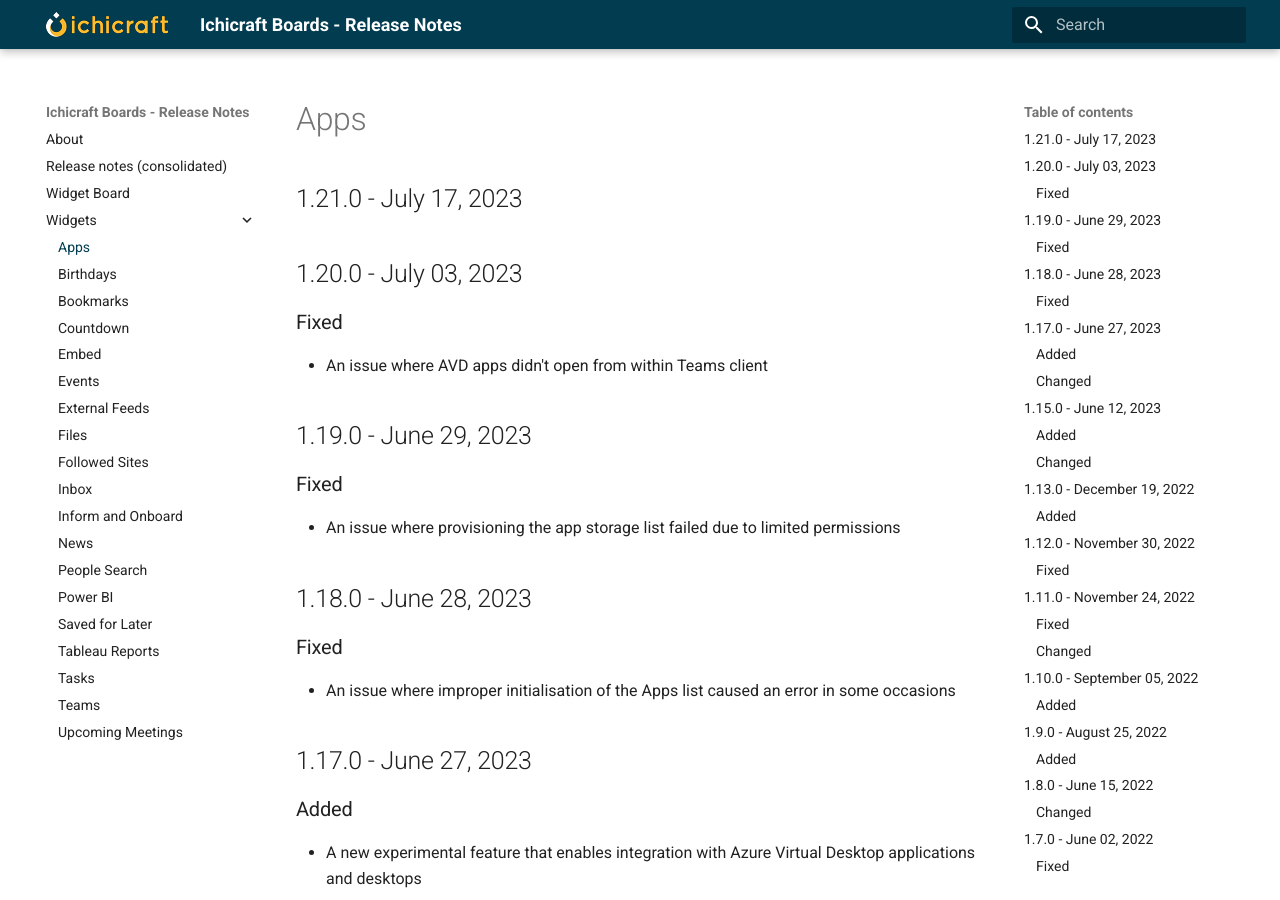
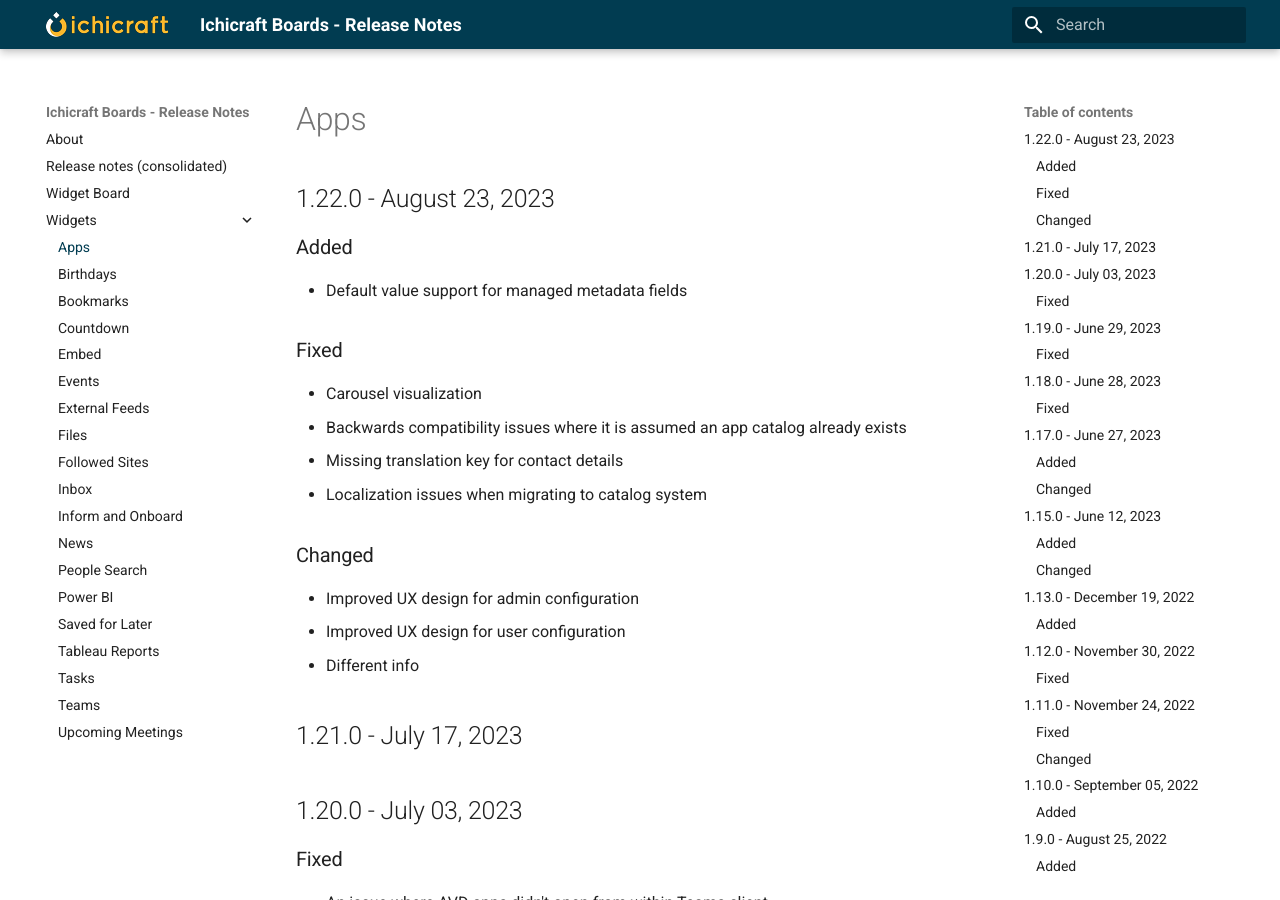
Before and after one commit to ichicraft/widgets-docs, an MkDocs documentation site: the page built from docs/Widgets/Apps.md, in a window 1280 px wide and 900 px high. Built offline with MkDocs 1.6.1 and Material for MkDocs 9.7.7, drawn with Linux system fonts in a browser that asks for light colours.

```diff
--- a/docs/Widgets/Apps.md
+++ b/docs/Widgets/Apps.md
@@ -1,3 +1,19 @@
+## 1.22.0 - August 23, 2023
+
+### Added
+- Default value support for managed metadata fields
+
+### Fixed
+- Carousel visualization
+- Backwards compatibility issues where it is assumed an app catalog already exists
+- Missing translation key for contact details
+- Localization issues when migrating to catalog system
+
+### Changed
+- Improved UX design for admin configuration
+- Improved UX design for user configuration
+- Different info
+
 ## 1.21.0 - July 17, 2023
 
 ## 1.20.0 - July 03, 2023
```
Also changed, not shown: docs/Release-notes-(consolidated).md (+16 -0 lines).
